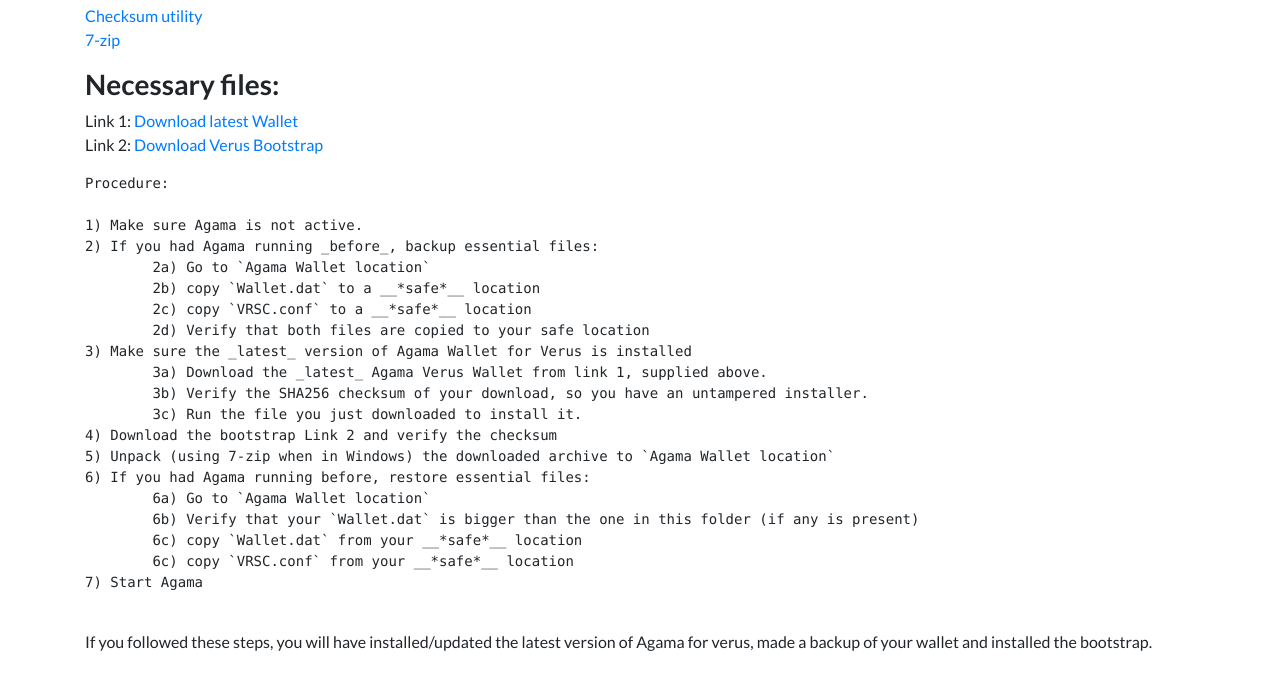
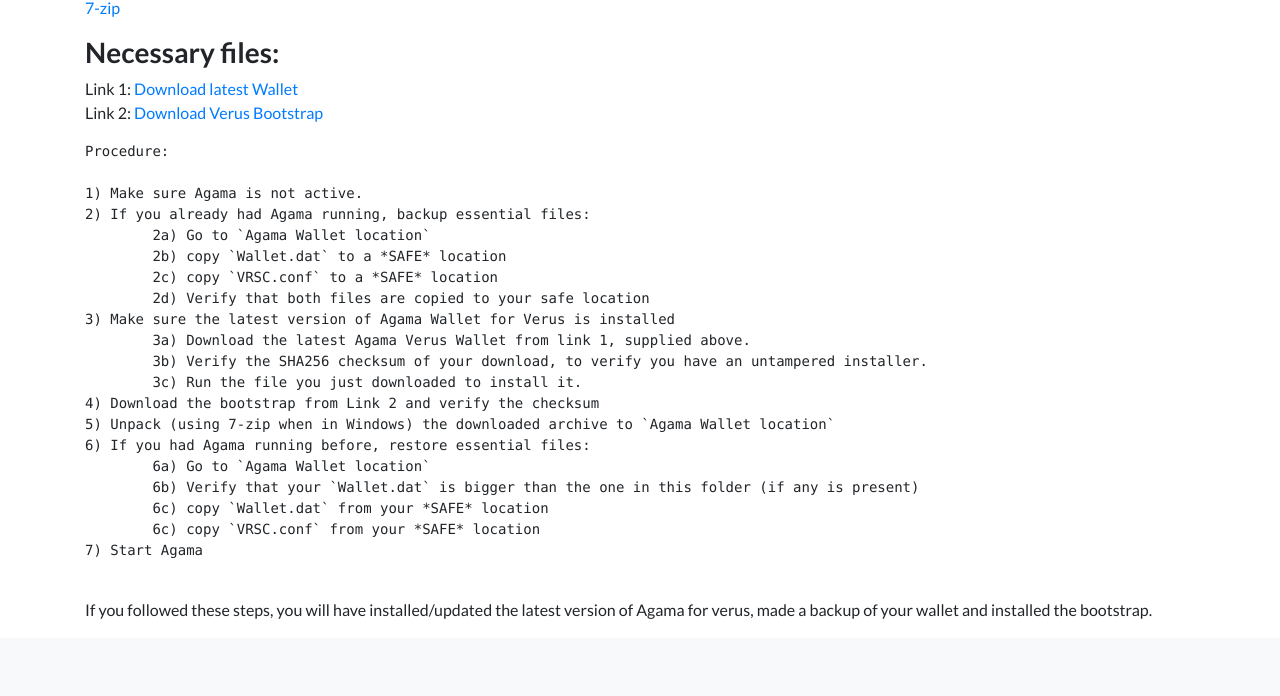
Before and after one commit to VerusCoin/veruscoin.io, a website: page downloads/how-to/how-to_bootstrap.html in a window 1280 px wide. Shown: the part 634-1330 px from the top of the page. Drawn offline with Linux system fonts and the light colour scheme.

Commit message:
Update how-to_bootstrap.html

```diff
--- a/downloads/how-to/how-to_bootstrap.html
+++ b/downloads/how-to/how-to_bootstrap.html
@@ -94,7 +94,7 @@
       </div>
     </header>
 
-    <section class="showcase" id="How-To">
+    <section class="maincontent" id="How-To">
       <section id="Bootstrap" class="bootstrap">
         <div class="container">
           <h2 class="mb-5">Guide to install Bootstrap into Agama Wallet.</h2>
@@ -122,22 +122,22 @@
 Procedure:
 
 1) Make sure Agama is not active.
-2) If you had Agama running _before_, backup essential files:
+2) If you already had Agama running, backup essential files:
 	2a) Go to `Agama Wallet location`
-	2b) copy `Wallet.dat` to a __*safe*__ location
-	2c) copy `VRSC.conf` to a __*safe*__ location
+	2b) copy `Wallet.dat` to a *SAFE* location
+	2c) copy `VRSC.conf` to a *SAFE* location
 	2d) Verify that both files are copied to your safe location
-3) Make sure the _latest_ version of Agama Wallet for Verus is installed
-	3a) Download the _latest_ Agama Verus Wallet from link 1, supplied above.
-	3b) Verify the SHA256 checksum of your download, so you have an untampered installer.
+3) Make sure the latest version of Agama Wallet for Verus is installed
+	3a) Download the latest Agama Verus Wallet from link 1, supplied above.
+	3b) Verify the SHA256 checksum of your download, to verify you have an untampered installer.
 	3c) Run the file you just downloaded to install it.
-4) Download the bootstrap Link 2 and verify the checksum
+4) Download the bootstrap from Link 2 and verify the checksum
 5) Unpack (using 7-zip when in Windows) the downloaded archive to `Agama Wallet location`
 6) If you had Agama running before, restore essential files:
 	6a) Go to `Agama Wallet location`
 	6b) Verify that your `Wallet.dat` is bigger than the one in this folder (if any is present)
-	6c) copy `Wallet.dat` from your __*safe*__ location
-	6c) copy `VRSC.conf` from your __*safe*__ location
+	6c) copy `Wallet.dat` from your *SAFE* location
+	6c) copy `VRSC.conf` from your *SAFE* location
 7) Start Agama
           </pre>
           <p>
@@ -146,6 +146,8 @@
         </div>
       </section>
     </section>
+
+
 <!-- Footer -->
 
     <footer class="footer bg-light">
```
